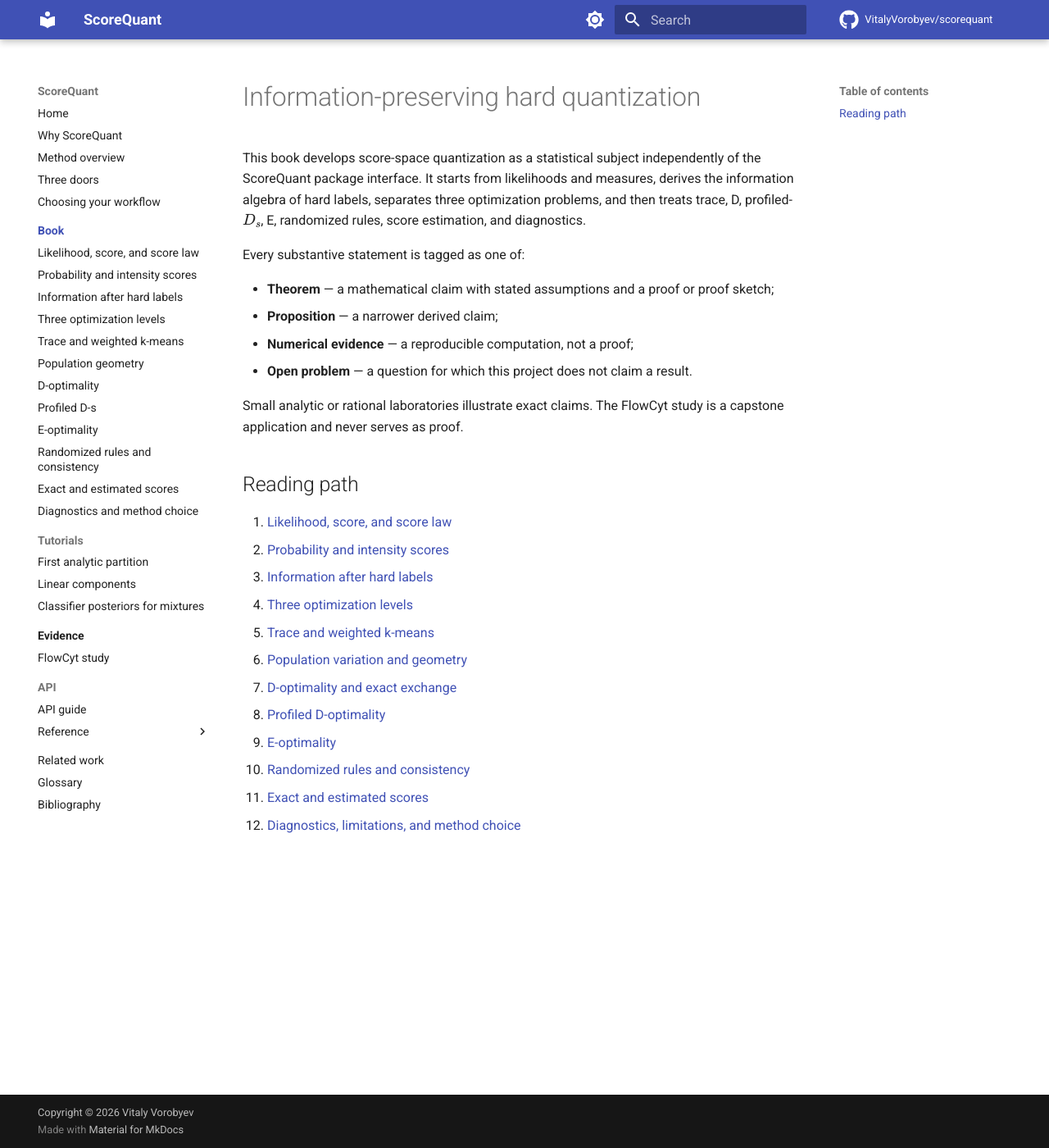
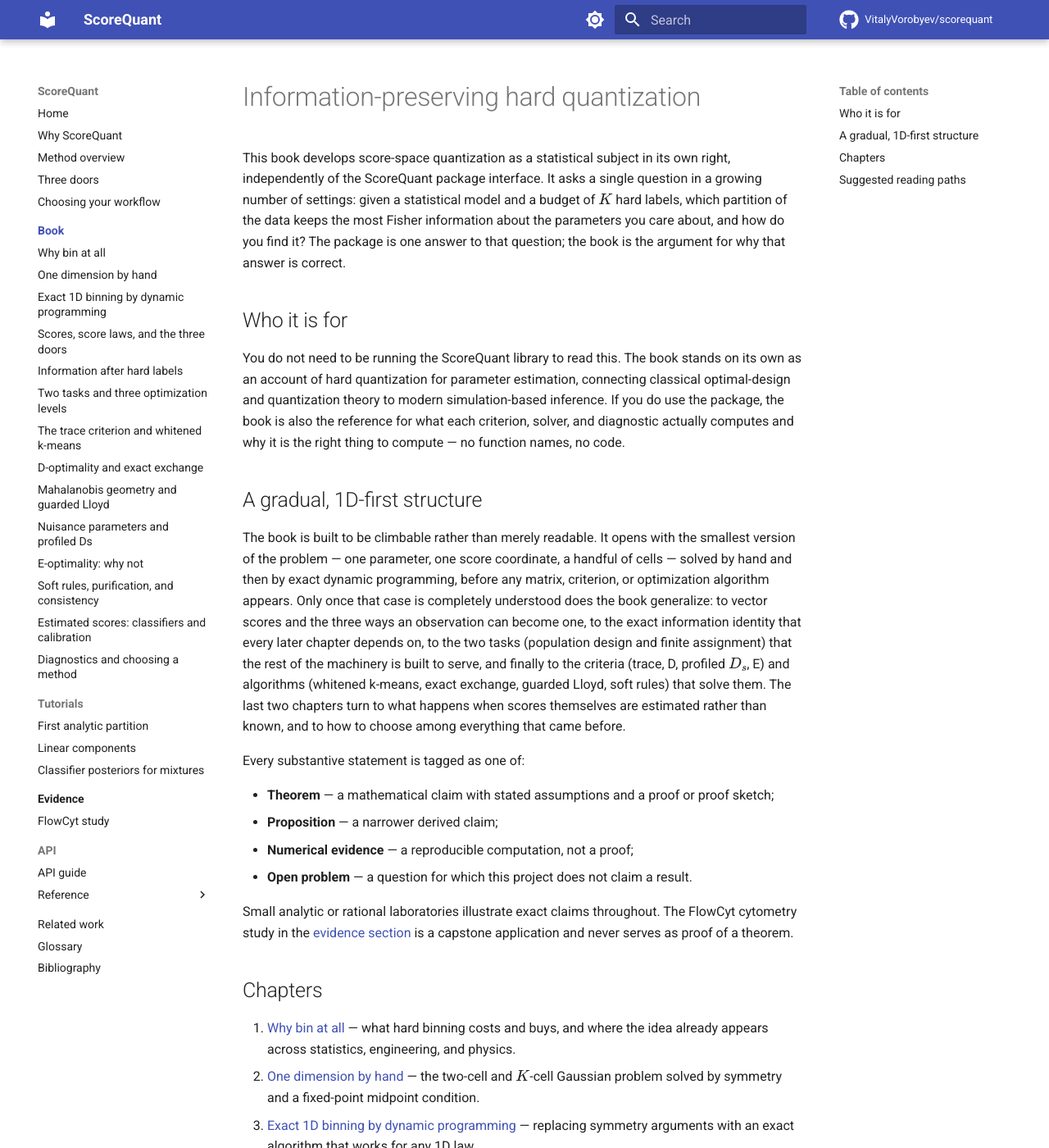
Before and after one commit to VitalyVorobyev/fisherbin, an MkDocs documentation site: the page built from docs/book/index.md, in a window 1280 px wide and 1400 px high. Shown: the whole window at 82% size. Built offline with MkDocs 1.6.1 and Material for MkDocs 9.7.7, drawn with Linux system fonts in a browser that asks for light colours; comment, search, counter and statistics services are not loaded; some of the changed text lies outside the part shown.

Commit message:
docs: swap book nav to the 14 new chapters and delete the old 12
Replace the old 12-chapter Book section in mkdocs.yml with the 14 new
chapters (ch01-why-bin ... ch14-choosing-a-method, titles matching each
chapter's H1), delete the superseded docs/book/01-*.md ... 12-*.md files,
rewrite docs/book/index.md as a proper book overview (audience, gradual
1D-first structure, chapter list, practitioner/theory reading paths), and
repoint the cross-links to old chapter filenames (docs/motivation.md,
docs/usecases/cellpopulation.md) at their new-chapter equivalents.

Co-Authored-By: Claude Fable 5 <noreply@anthropic.com>
Claude-Session: https://claude.ai/code/session_01A5M4Cqoz1peVS9BsUirmdW

```diff
--- a/docs/book/index.md
+++ b/docs/book/index.md
@@ -1,9 +1,34 @@
 # Information-preserving hard quantization
 
-This book develops score-space quantization as a statistical subject independently of the
-ScoreQuant package interface. It starts from likelihoods and measures, derives the information
-algebra of hard labels, separates three optimization problems, and then treats trace, D,
-profiled-\(D_s\), E, randomized rules, score estimation, and diagnostics.
+This book develops score-space quantization as a statistical subject in its own right,
+independently of the ScoreQuant package interface. It asks a single question in a growing
+number of settings: given a statistical model and a budget of \(K\) hard labels, which
+partition of the data keeps the most Fisher information about the parameters you care
+about, and how do you find it? The package is one answer to that question; the book is
+the argument for why that answer is correct.
+
+## Who it is for
+
+You do not need to be running the ScoreQuant library to read this. The book stands on its
+own as an account of hard quantization for parameter estimation, connecting classical
+optimal-design and quantization theory to modern simulation-based inference. If you do use
+the package, the book is also the reference for what each criterion, solver, and
+diagnostic actually computes and why it is the right thing to compute — no function names,
+no code.
+
+## A gradual, 1D-first structure
+
+The book is built to be climbable rather than merely readable. It opens with the smallest
+version of the problem — one parameter, one score coordinate, a handful of cells — solved
+by hand and then by exact dynamic programming, before any matrix, criterion, or
+optimization algorithm appears. Only once that case is completely understood does the book
+generalize: to vector scores and the three ways an observation can become one, to the
+exact information identity that every later chapter depends on, to the two tasks
+(population design and finite assignment) that the rest of the machinery is built to
+serve, and finally to the criteria (trace, D, profiled \(D_s\), E) and algorithms (whitened
+k-means, exact exchange, guarded Lloyd, soft rules) that solve them. The last two chapters
+turn to what happens when scores themselves are estimated rather than known, and to how to
+choose among everything that came before.
 
 Every substantive statement is tagged as one of:
 
@@ -12,20 +37,52 @@ Every substantive statement is tagged as one of:
 - **Numerical evidence** — a reproducible computation, not a proof;
 - **Open problem** — a question for which this project does not claim a result.
 
-Small analytic or rational laboratories illustrate exact claims. The FlowCyt study is a capstone
-application and never serves as proof.
+Small analytic or rational laboratories illustrate exact claims throughout. The FlowCyt
+cytometry study in the [evidence section](../usecases/cellpopulation.md) is a capstone
+application and never serves as proof of a theorem.
 
-## Reading path
+## Chapters
 
-1. [Likelihood, score, and score law](01-likelihood-score-law.md)
-2. [Probability and intensity scores](02-probability-intensity.md)
-3. [Information after hard labels](03-hard-label-information.md)
-4. [Three optimization levels](04-three-optimization-levels.md)
-5. [Trace and weighted k-means](05-trace-kmeans.md)
-6. [Population variation and geometry](06-population-geometry.md)
-7. [D-optimality and exact exchange](07-d-optimality.md)
-8. [Profiled D-optimality](08-profiled-ds.md)
-9. [E-optimality](09-e-optimality.md)
-10. [Randomized rules and consistency](10-randomized-consistency.md)
-11. [Exact and estimated scores](11-score-estimation.md)
-12. [Diagnostics, limitations, and method choice](12-diagnostics-choice.md)
+1. [Why bin at all](ch01-why-bin.md) — what hard binning costs and buys, and where the
+   idea already appears across statistics, engineering, and physics.
+2. [One dimension by hand](ch02-one-dimension.md) — the two-cell and \(K\)-cell Gaussian
+   problem solved by symmetry and a fixed-point midpoint condition.
+3. [Exact 1D binning by dynamic programming](ch03-exact-1d.md) — replacing symmetry
+   arguments with an exact algorithm that works for any 1D law.
+4. [Scores, score laws, and the three doors](ch04-scores-and-doors.md) — what a score
+   vector is, and the three routes (analytic, sampled, learned) by which one arrives.
+5. [Information after hard labels](ch05-information-after-binning.md) — the exact identity
+   giving the Fisher information of any hard rule from its cell masses and score means.
+6. [Two tasks and three optimization levels](ch06-two-tasks.md) — separating population
+   design from finite assignment, and the criteria that rank a partition's information.
+7. [The trace criterion and whitened k-means](ch07-trace-kmeans.md) — the cheapest scalar
+   summary of retained information, and the weighted k-means problem it reduces to.
+8. [D-optimality and exact exchange](ch08-d-optimality.md) — maximizing the determinant of
+   retained information, and the exact relocation algorithm that finds it.
+9. [Mahalanobis geometry and guarded Lloyd](ch09-mahalanobis-lloyd.md) — the Voronoi
+   structure a terminal D partition must have, and a faster batch algorithm that respects it.
+10. [Nuisance parameters and profiled Ds](ch10-profiled-ds.md) — quantizing well for one
+    parameter of interest while nuisance parameters are estimated alongside it.
+11. [E-optimality, why not](ch11-e-optimality.md) — the classical worst-direction criterion,
+    and the deterministic counterexample that keeps it out of the library.
+12. [Soft rules, purification, and consistency](ch12-soft-rules.md) — making the finite
+    objective differentiable, and the asymptotic guarantee that hardening a good soft rule
+    does not throw information away.
+13. [Estimated scores: classifiers and calibration](ch13-estimated-scores.md) — what changes
+    when the score vectors themselves come from a trained classifier rather than a known law.
+14. [Diagnostics and choosing a method](ch14-choosing-a-method.md) — a decision guide from
+    problem shape to criterion, solver, and the checks that should accompany the answer.
+
+## Suggested reading paths
+
+**Practitioner fast path.** If you have a dataset, a parameter, and a bin budget, and you
+want the shortest route to a defensible choice: Chapters 1, 4, 6, 8, and 14. That sequence
+motivates hard binning, explains where scores come from, separates the two tasks you might
+actually have, gives the default D-optimal criterion and algorithm, and ends at the
+decision guide that routes you to everything else on demand.
+
+**Full theory path.** Read in order, 1 through 14. Chapters 2 and 3 build intuition and an
+exact algorithm on the 1D case that every later generalization specializes back to; Chapter
+5 is the identity the rest of the book never re-derives; Chapters 7 through 12 are best read
+together, since each criterion is introduced by contrast with the one before it. Chapters 13
+and 14 assume everything earlier and are best read last.
--- a/mkdocs.yml
+++ b/mkdocs.yml
@@ -47,18 +47,20 @@ nav:
   - Choosing your workflow: user-workflow.md
   - Book:
       - Overview: book/index.md
-      - Likelihood, score, and score law: book/01-likelihood-score-law.md
-      - Probability and intensity scores: book/02-probability-intensity.md
-      - Information after hard labels: book/03-hard-label-information.md
-      - Three optimization levels: book/04-three-optimization-levels.md
-      - Trace and weighted k-means: book/05-trace-kmeans.md
-      - Population geometry: book/06-population-geometry.md
-      - D-optimality: book/07-d-optimality.md
-      - Profiled D-s: book/08-profiled-ds.md
-      - E-optimality: book/09-e-optimality.md
-      - Randomized rules and consistency: book/10-randomized-consistency.md
-      - Exact and estimated scores: book/11-score-estimation.md
-      - Diagnostics and method choice: book/12-diagnostics-choice.md
+      - Why bin at all: book/ch01-why-bin.md
+      - One dimension by hand: book/ch02-one-dimension.md
+      - Exact 1D binning by dynamic programming: book/ch03-exact-1d.md
+      - Scores, score laws, and the three doors: book/ch04-scores-and-doors.md
+      - Information after hard labels: book/ch05-information-after-binning.md
+      - Two tasks and three optimization levels: book/ch06-two-tasks.md
+      - The trace criterion and whitened k-means: book/ch07-trace-kmeans.md
+      - D-optimality and exact exchange: book/ch08-d-optimality.md
+      - Mahalanobis geometry and guarded Lloyd: book/ch09-mahalanobis-lloyd.md
+      - Nuisance parameters and profiled Ds: book/ch10-profiled-ds.md
+      - "E-optimality: why not": book/ch11-e-optimality.md
+      - Soft rules, purification, and consistency: book/ch12-soft-rules.md
+      - "Estimated scores: classifiers and calibration": book/ch13-estimated-scores.md
+      - Diagnostics and choosing a method: book/ch14-choosing-a-method.md
   - Tutorials:
       - First analytic partition: tutorials/first-partition.md
       - Linear components: tutorials/linear-components.md
```
Also changed, not shown: docs/book/01-likelihood-score-law.md (deleted, +0 -39 lines), docs/book/02-probability-intensity.md (deleted, +0 -43 lines), docs/book/03-hard-label-information.md (deleted, +0 -38 lines), docs/book/04-three-optimization-levels.md (deleted, +0 -41 lines), docs/book/05-trace-kmeans.md (deleted, +0 -34 lines), docs/book/06-population-geometry.md (deleted, +0 -33 lines), docs/book/07-d-optimality.md (deleted, +0 -63 lines), docs/book/08-profiled-ds.md (deleted, +0 -50 lines), docs/book/09-e-optimality.md (deleted, +0 -31 lines), docs/book/10-randomized-consistency.md (deleted, +0 -36 lines), docs/book/11-score-estimation.md (deleted, +0 -40 lines), docs/book/12-diagnostics-choice.md (deleted, +0 -41 lines), docs/motivation.md (+1 -1 lines), docs/usecases/cellpopulation.md (+2 -3 lines).
